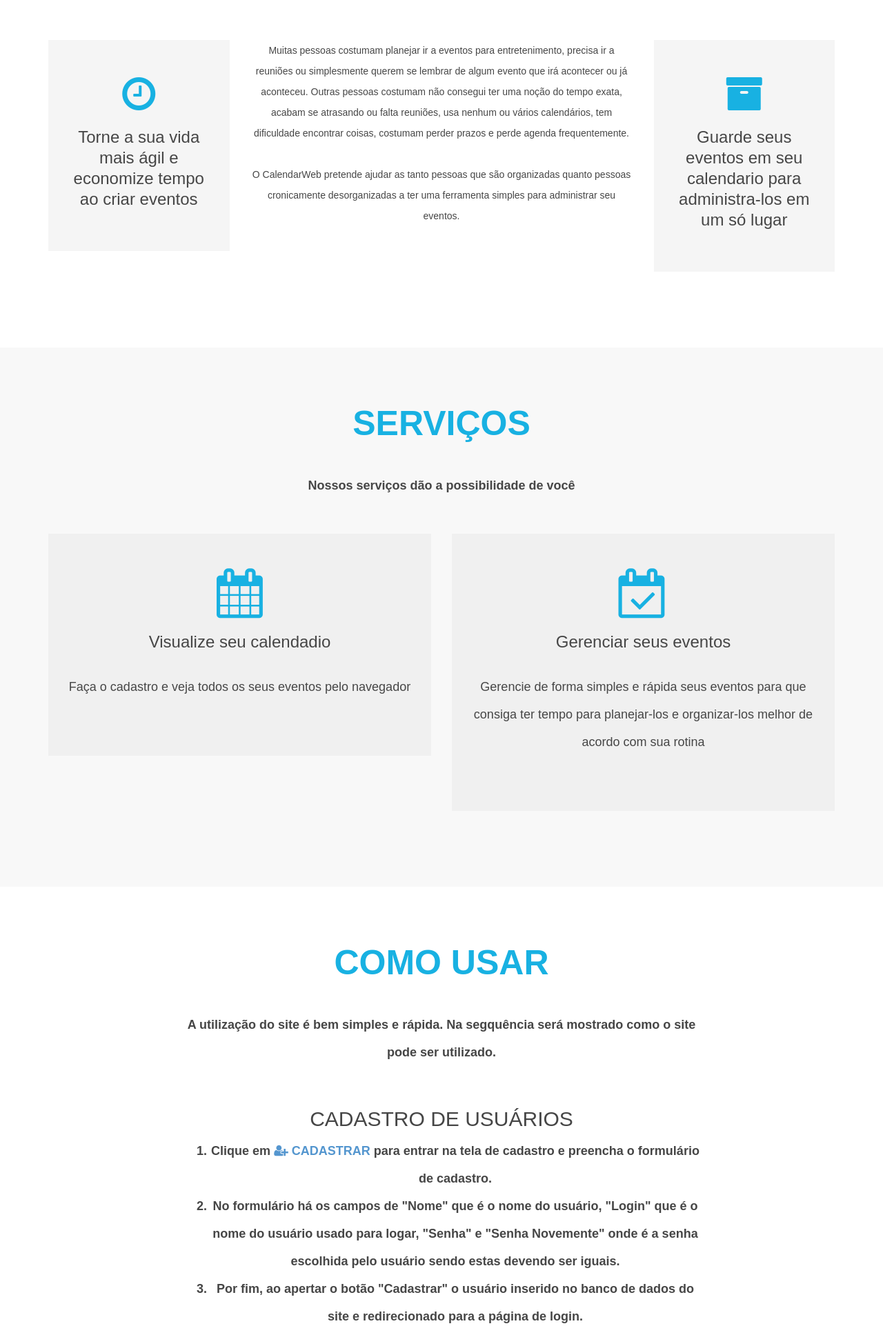
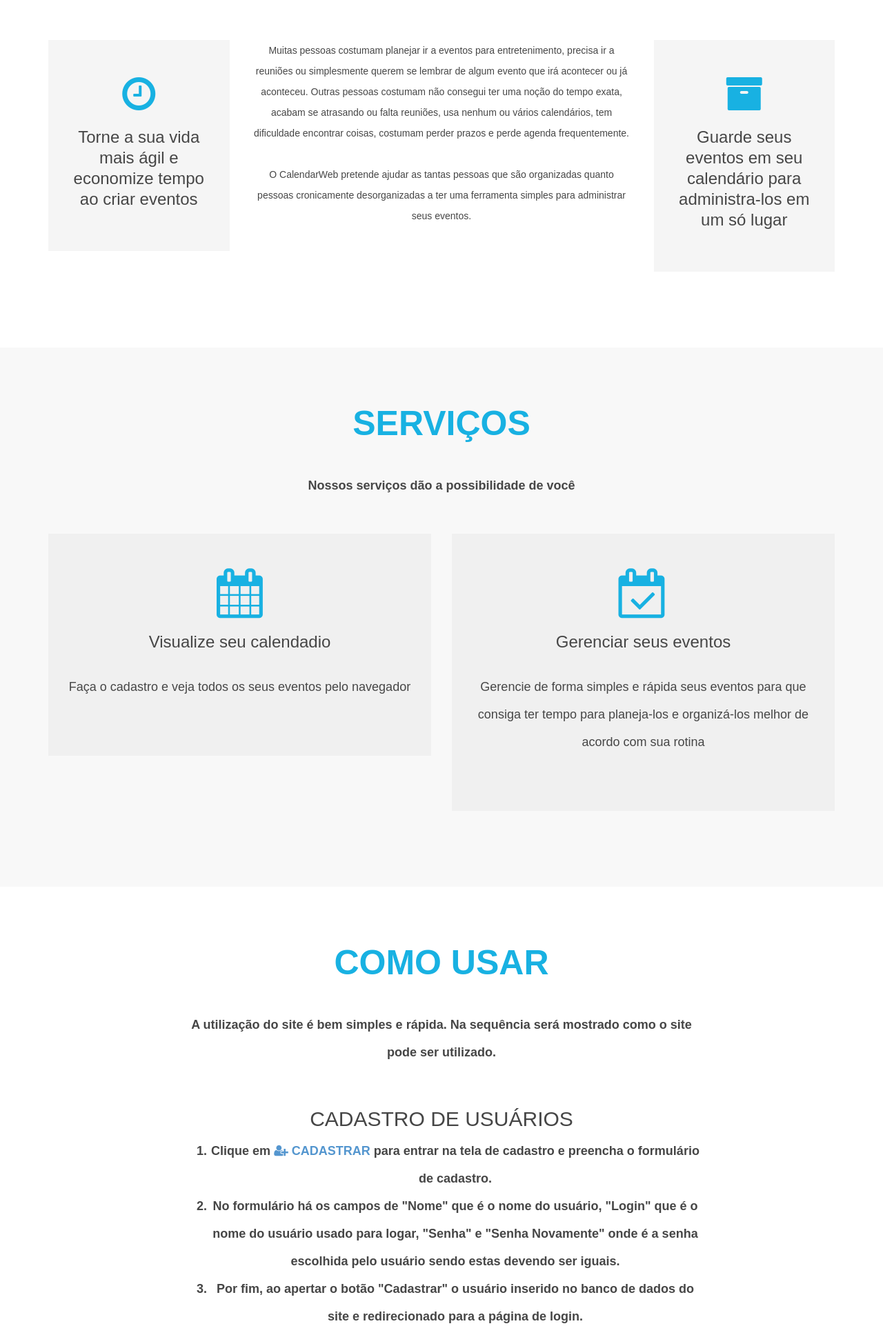
Before and after one commit to igortullio/DW_Calendarweb, a PHP site: page / in a window 1280 px wide. Shown: the part 833-2756 px from the top of the page at 69% size. Run offline with PHP 8.4, Linux system fonts and the light colour scheme; some libraries are stand-ins or nearby versions; some web fonts are replaced.

Commit message:
Correção de erros de português

```diff
--- a/public_html/index.php
+++ b/public_html/index.php
@@ -9,7 +9,7 @@
     <head>
         <meta charset="utf-8" />
         <meta name="viewport" content="width=device-width, initial-scale=1, maximum-scale=1" />
-        <meta name="description" content="Site de compatilhamento de calendarios" />
+        <meta name="description" content="Site oganização de calendários" />
         <meta name="author" content="Pedro Paul" />
         <!--[if IE]>
             <meta http-equiv="X-UA-Compatible" content="IE=edge,chrome=1">
@@ -138,10 +138,10 @@
                         </p>
 
                         <p class="text-center">
-                            O CalendarWeb pretende ajudar as tanto pessoas que são
+                            O CalendarWeb pretende ajudar as tantas pessoas que são
                             organizadas quanto pessoas cronicamente
                             desorganizadas a ter uma ferramenta simples para
-                            administrar seu eventos.
+                            administrar seus eventos.
                         </p>
 
                     </div>
@@ -149,8 +149,10 @@
                     <div class="col-md-3">
                         <div class="about-div text-center">
                             <i class="fa fa-archive fa-4x color-blue"></i>
-                            <h3>Guarde seus eventos em seu calendario para
-                                administra-los em um só lugar</h3>
+                            <h3>
+                                Guarde seus eventos em seu calendário para
+                                administra-los em um só lugar
+                            </h3>
                         </div>
                     </div>
 
@@ -182,8 +184,10 @@
                         <div class="free-div">
                             <i class="fa fa-calendar color-blue" style="font-size: 72px"></i>
                             <h3>Visualize seu calendadio</h3>
-                            <h4>Faça o cadastro e veja todos os seus eventos
-                                pelo navegador</h4>
+                            <h4>
+                                Faça o cadastro e veja todos os seus eventos
+                                pelo navegador
+                            </h4>
                         </div>
 
                     </div>
@@ -192,9 +196,11 @@
                         <div class="free-div">
                             <i class="fa fa-calendar-check-o color-blue" style="font-size: 72px"></i>
                             <h3>Gerenciar seus eventos</h3>
-                            <h4>Gerencie de forma simples e rápida seus eventos
-                                para que consiga ter tempo para planejar-los e organizar-los
-                                melhor de acordo com sua rotina</h4>
+                            <h4>
+                                Gerencie de forma simples e rápida seus eventos
+                                para que consiga ter tempo para planeja-los e organizá-los
+                                melhor de acordo com sua rotina
+                            </h4>
                         </div>
 
                     </div>
@@ -211,7 +217,7 @@
                     <div class="col-md-8 col-md-offset-2">
                         <h1>COMO USAR</h1>
                         <h4><strong>A utilização do site é bem simples e rápida.
-                            Na segquência será mostrado como o site pode ser
+                            Na sequência será mostrado como o site pode ser
                             utilizado.</strong></h4>
                         <h2>CADASTRO DE USUÁRIOS</h2>
                         <h4>
@@ -227,7 +233,7 @@
                                         No formulário há os campos de "Nome" que
                                         é o nome do usuário, "Login" que é o
                                         nome do usuário usado para logar,
-                                        "Senha" e "Senha Novemente" onde é a
+                                        "Senha" e "Senha Novamente" onde é a
                                         senha escolhida pelo usuário sendo estas
                                         devendo ser iguais.
                                     </li>
@@ -246,7 +252,7 @@
                                 <strong>
                                     <li>
                                         O acesso ao calendário só é permitido
-                                        aos usuarios cadastrados. <br>
+                                        aos usuários cadastrados. <br>
                                         Caso já tenha feito o cadastro, clique em
                                         <a href="login.php"><i class="fa fa-sign-in"></i> LOGIN</a>
                                     </li>
@@ -257,7 +263,7 @@
                                     <li>
                                         E clique em
                                         <i class="fa fa-sign-in color-blue"> Entrar</i>
-                                        e serás redirecionado para seu calendario.
+                                        e serás redirecionado para seu calendário.
                                     </li>
                                 </strong>
                             </ol>
```
Also changed, not shown: public_html/areaUsuario/index.php (+9 -9 lines), README.md, 1 other file.
